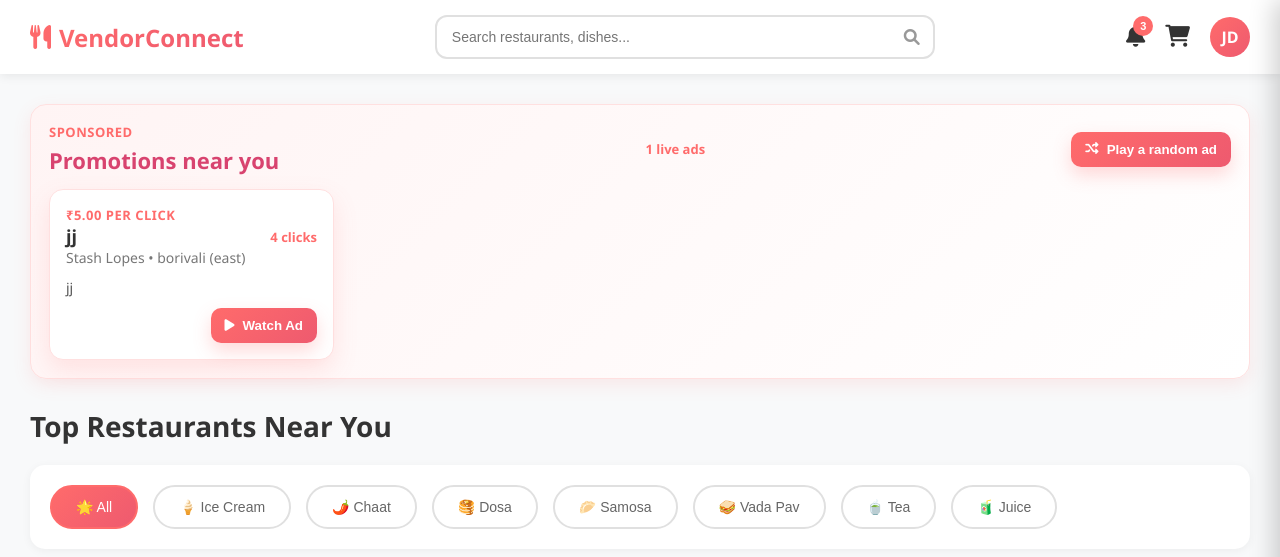
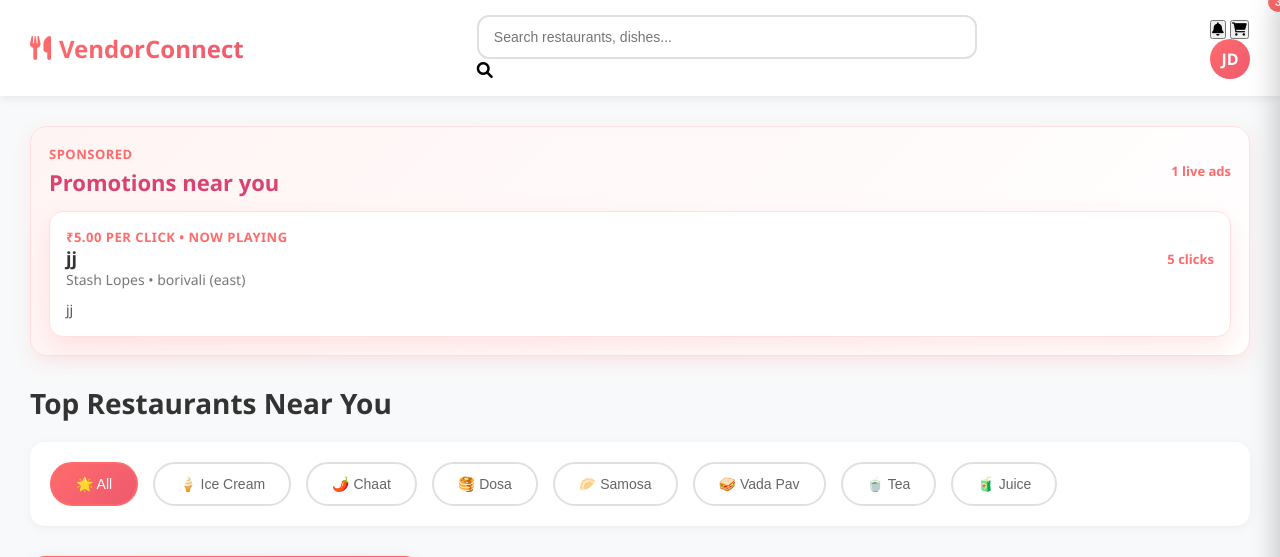
Before and after one commit to karthikj30/VendorConnect, a Flask app: page /customer/dashboard in a window 1280 px wide. Shown: the top 557 px of the page. Run offline with Flask 3, Linux system fonts and the light colour scheme; the visitor is signed in with stand-in values (Sample User, id 1); data comes from the database, SQL or seed files in the repository; parts of the project's set-up code (start-up, migrations or seed data) failed here and were passed over.

Commit message:
Autoplay single weighted ad without manual buttons

```diff
--- a/VendorConnect-main/templates/customer_dashboard.html
+++ b/VendorConnect-main/templates/customer_dashboard.html
@@ -66,30 +66,7 @@
             border-color: #ff6b6b;
         }
 
-        .search-icon {
-            position: absolute;
-            right: 15px;
-            top: 50%;
-            transform: translateY(-50%);
-            color: #999;
-        }
-
-        .header-icons {
-            display: flex;
-            gap: 20px;
-            align-items: center;
-        }
-
-        .icon-btn {
-            position: relative;
-            background: none;
-            border: none;
-            font-size: 22px;
-            cursor: pointer;
-            color: #333;
-            transition: transform 0.2s;
-        }
-
+        .ad-actions { display: none; }
         .icon-btn:hover {
             transform: scale(1.1);
         }
@@ -176,7 +153,7 @@
 
         .ads-grid {
             display: grid;
-            grid-template-columns: repeat(auto-fill, minmax(260px, 1fr));
+            grid-template-columns: 1fr;
             gap: 14px;
         }
 
@@ -1042,13 +1019,8 @@
                     <div class="ads-title">Promotions near you</div>
                 </div>
                 <div class="ad-meta" id="adsMeta"></div>
-                <button class="ad-button" onclick="playRandomAd()">
-                    <i class="fas fa-random"></i> Play a random ad
-                </button>
-            </div>
-            <div class="ads-grid" id="adsGrid">
-                <div class="ads-empty">Loading promotions...</div>
-            </div>
+            </div>
+            <div class="ads-grid" id="adsGrid"></div>
         </div>
 
         <h2 class="section-title">Top Restaurants Near You</h2>
@@ -1259,6 +1231,8 @@
         let vendors = [];
         let allMenuItems = [];
           let promotions = [];
+        let currentAd = null;
+        let adInterval = null;
 
         let currentCategory = 'all';
 
@@ -1328,6 +1302,7 @@
                 }
                 promotions = await res.json();
                 renderPromotions();
+                startAdLoop();
             } catch (err) {
                 console.error(err);
                 const grid = document.getElementById('adsGrid');
@@ -1352,34 +1327,32 @@
 
             if (!promotions.length) {
                 grid.innerHTML = '<div class="ads-empty">No promotions are live right now. Check back soon.</div>';
+                currentAd = null;
                 return;
             }
 
-            grid.innerHTML = promotions.map(promo => {
-                const price = Number(promo.price_per_click);
+            if (!currentAd) {
+                currentAd = promotions[0];
+            }
+
+            const price = Number(currentAd.price_per_click);
             const priceLabel = Number.isFinite(price) ? `₹${price.toFixed(2)} per click` : 'Sponsored';
-                const location = [promo.vendor_name, promo.vendor_location].filter(Boolean).join(' • ');
-                const clicks = typeof promo.total_clicks === 'number' ? promo.total_clicks : 0;
-
-                return `
+            const location = [currentAd.vendor_name, currentAd.vendor_location].filter(Boolean).join(' • ');
+            const clicks = typeof currentAd.total_clicks === 'number' ? currentAd.total_clicks : 0;
+
+            grid.innerHTML = `
                 <div class="ad-card">
                     <div class="ad-card-header">
                         <div>
-                                <div class="ads-eyebrow">${priceLabel}</div>
-                                <div class="ad-title">${escapeHtml(promo.title || 'Promotion')}</div>
+                            <div class="ads-eyebrow">${priceLabel} • Now playing</div>
+                            <div class="ad-title">${escapeHtml(currentAd.title || 'Promotion')}</div>
                             <div class="ad-vendor">${escapeHtml(location || 'Partner promotion')}</div>
                         </div>
                         <div class="ad-meta">${clicks} clicks</div>
                     </div>
-                        <div class="ad-description">${escapeHtml(promo.description || 'Watch the promo to learn more.')}</div>
-                        <div class="ad-actions">
-                            <button class="ad-button" onclick="handlePromotionClick(${promo.id})">
-                                <i class="fas fa-play"></i> Watch Ad
-                            </button>
-                        </div>
+                    <div class="ad-description">${escapeHtml(currentAd.description || 'Promo is playing now.')}</div>
                 </div>
             `;
-            }).join('');
         }
 
         function handlePromotionClick(id) {
@@ -1391,10 +1364,6 @@
 
             fetch(`/api/promotion/${id}/click`, { method: 'POST' })
                 .catch(err => console.error('Failed to record promotion click', err));
-
-            if (promo.video_url) {
-                window.open(promo.video_url, '_blank', 'noopener');
-            }
         }
 
         function weightedPick(items, weightFn) {
@@ -1412,15 +1381,27 @@
             return items[items.length - 1];
         }
 
-        function playRandomAd() {
+        function playNextAd() {
             if (!promotions.length) {
-                alert('No ads are live right now.');
+                currentAd = null;
+                renderPromotions();
                 return;
             }
-            const chosen = weightedPick(promotions, p => p.price_per_click || 1);
-            if (chosen) {
+            const chosen = weightedPick(promotions, p => p.price_per_click || 1) || promotions[0];
+            currentAd = chosen;
             handlePromotionClick(chosen.id);
         }
+
+        function startAdLoop() {
+            if (adInterval) {
+                clearInterval(adInterval);
+            }
+            if (!promotions.length) {
+                renderPromotions();
+                return;
+            }
+            playNextAd();
+            adInterval = setInterval(playNextAd, 12000);
         }
 
         /* =======================
```
Lines whose indentation alone changed are shown as unchanged.
